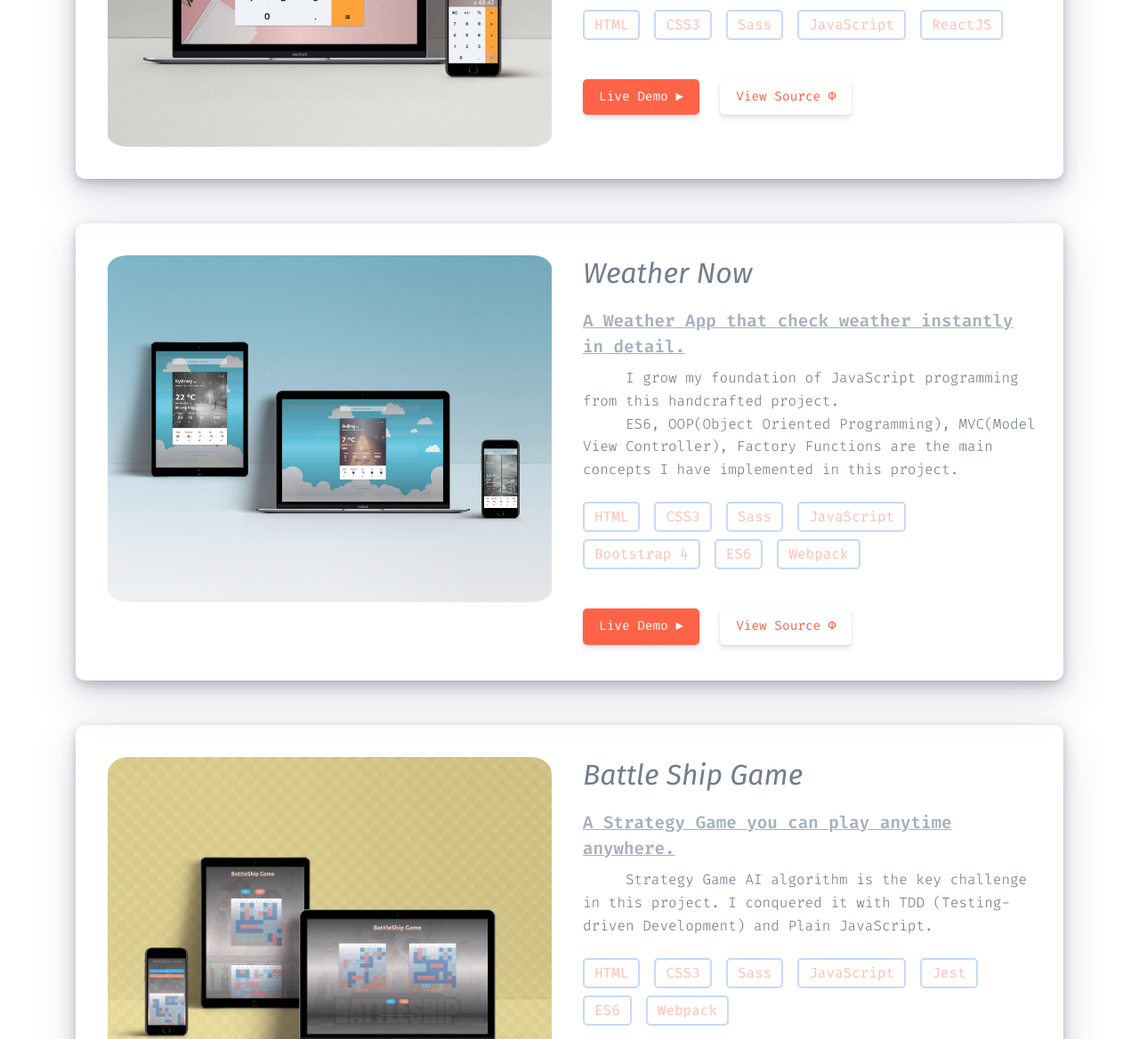
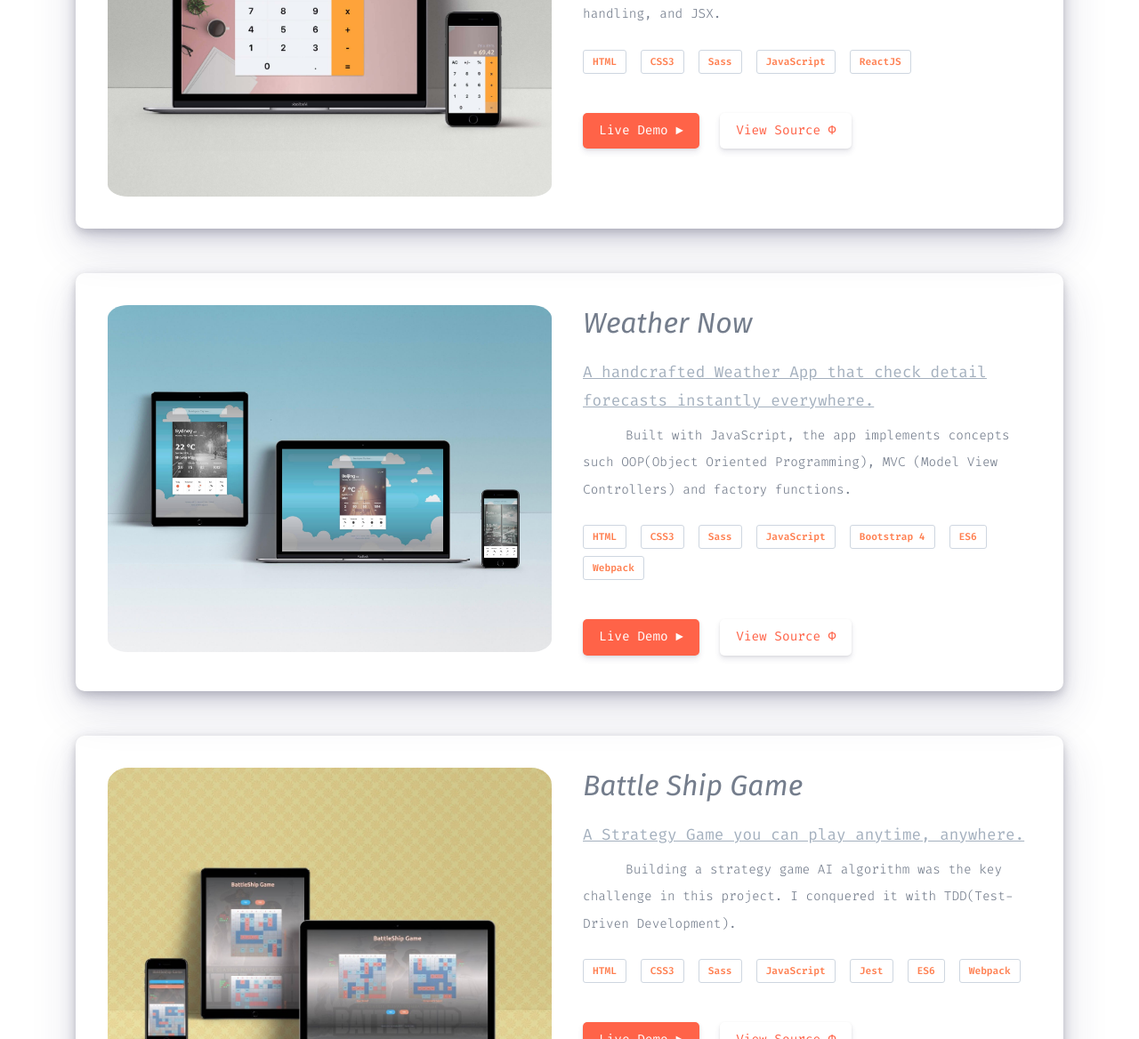
Before and after one commit to kelvin8773/portfolio, a website built with webpack: page dist/index.html in a window 1280 px wide. Shown: the part 1632-2800 px from the top of the page at 89% size. Built offline with nearby package versions, Linux system fonts and the light colour scheme; files whose address does not match are found by name; a web font is replaced by a local one.

Commit message:
Grammer fix and add email link in bottom

```diff
--- a/src/assets/stylesheet/_custom.scss
+++ b/src/assets/stylesheet/_custom.scss
@@ -136,19 +136,11 @@
     }
 
     .project-subtitle {
-      font-size: 1.2rem;
+      font-size: 1.1rem;
       text-decoration: underline;
-      line-height: 1.8rem;
+      line-height: 2rem;
       color: $peace;
-      font-weight: 600;
-
-      a {
-        color: inherit;
-      }
-
-      a:hover {
-        color: $ufo-green;
-      }
+      font-weight: 400;
 
       @include mobile {
         font-size: 0.9rem;
@@ -158,17 +150,8 @@
 
     .project-description {
       text-indent: 3rem;
-      font-size: 1rem;
-      line-height: 1.6rem;
-
-      a {
-        text-decoration: none;
-        color: inherit;
-      }
-
-      a:hover {
-        color: $ufo-green;
-      }
+      font-size: 0.9rem;
+      line-height: 1.9rem;
 
       @include mobile {
         font-size: 0.8rem;
--- a/src/assets/stylesheet/_utilities.scss
+++ b/src/assets/stylesheet/_utilities.scss
@@ -15,18 +15,17 @@ body {
 .tag-box {
   display: inline-block;
   transition: all .15s ease;
-  border: 2px solid $french-sky-blue;
-  border-radius: 5px;
-  padding: 7px 11px;
-  font-size: 1rem;
-  color: $tomato;
-  opacity: 40%;
+  border: 1.5px solid $twinkle-blue;
+  border-radius: 3px;
+  padding: 7px 10px;
+  font-size: 0.7rem;
+  color: $coral;
+  font-weight: 600;
 }
 
 .tag-box:hover {
-  border: 2px solid $french-sky-blue;
+  border-color: $french-sky-blue;
   color: $ufo-green;
-  opacity: 90%;
   cursor: grab;
   transform: translateX(2px) translateY(-2px);
 }
```
Also changed, not shown: dist/asset/image/icons/icons8-email-50.png (added), dist/index.html.
